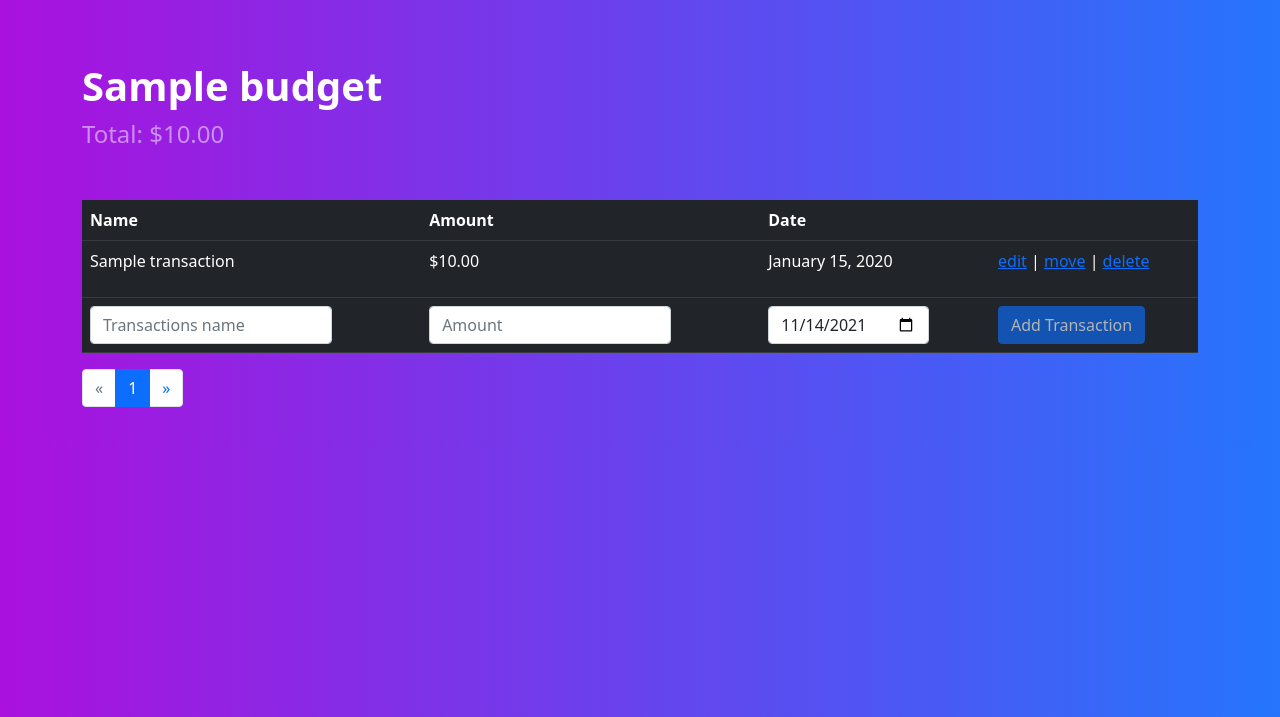
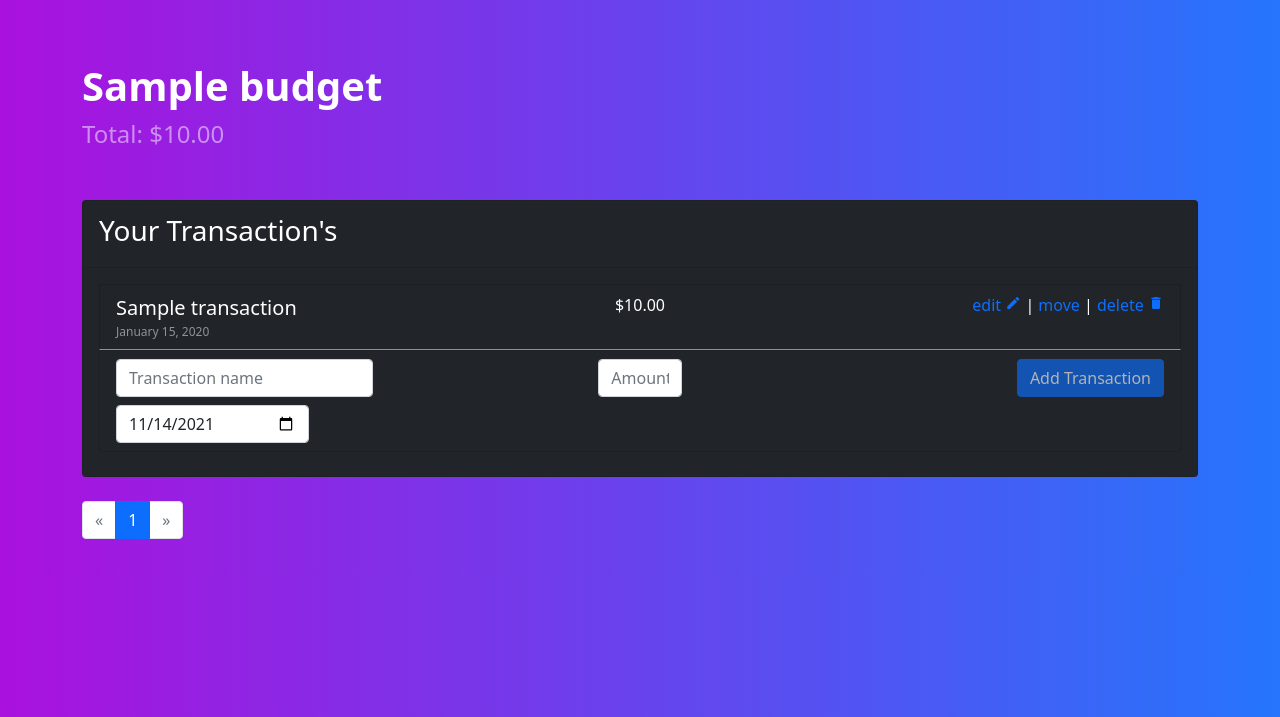
Before and after one commit to niklasbaumgardner/FinancialApp, a Flask app: page /view_budget/1 in a window 1280 px wide. Shown: the part 56-773 px from the top of the page. Run offline with Flask 2, Linux system fonts and the light colour scheme; a user stored in the database is signed in; tables that the repository leaves empty hold one stand-in row (values such as "Sample post").

Commit message:
no duplicate budgets and redid transactions table

```diff
--- a/finapp/static/css/dashboard.css
+++ b/finapp/static/css/dashboard.css
@@ -28,3 +28,19 @@
 .mr-24 {
     margin-right: 24px;
 }
+
+.fs-75 {
+    font-size: .75rem !important;
+}
+
+.no-underline {
+    text-decoration: none;
+}
+
+.border-transparent {
+    border-bottom: 1px solid rgba(255,255,255,.5);
+}
+
+.w-40 {
+    width: 40%;
+}
--- a/finapp/templates/base.html
+++ b/finapp/templates/base.html
@@ -10,6 +10,7 @@
         <link href="/static/css/navbar.css" rel="stylesheet">
         <link href="/static/css/signin.css" rel="stylesheet">
         <link href="/static/css/dashboard.css" rel="stylesheet">
+        <link href="https://fonts.googleapis.com/icon?family=Material+Icons" rel="stylesheet">
 
         <link rel="icon" type="image/png" href="{% block icon %}/static/images/pig.png{% endblock icon %}"/>
         <!-- <link rel="stylesheet" href="/static/css/main.css"> -->
--- a/finapp/templates/viewbudget.html
+++ b/finapp/templates/viewbudget.html
@@ -99,36 +99,49 @@
 
     <div class="container-fluid">
         <div class="container">
-            <div class="table-responsive">
-                <table class="table table-dark">
-                    <tr class="table-dark">
-                        <th class="table-dark ">Name</th><th class="table-dark">Amount</th><th class="table-dark">Date</th><th></th>
-                    </tr>
+            <div class="card h-100 mb-4 bg-dark">
+                <div class="card-header pb-0 px-3 bg-dark">
+                    <p class="fs-3 text-white">Your Transaction's</p>
+                </div>
+                <div class="card-body bg-dark">
+                    <ul class="list-group">
                         {% for trans in transactions.items %}
                             <form method="POST" id="trans{{ trans.id }}" action="{{ url_for('home.edit_transaction', b_id=budget.id, t_id=trans.id) }}">
                                 <input id="page" name="page" value="{{ transactions.page }}" hidden>
-                            <tr class="table-dark">
-                                <td class="table-dark">
-                                    <p class="show-not-edit-{{ trans.id }}" id="name{{ trans.id }}" style="padding:0;">{{ trans.name }}</p>
-                                    <input class="show-edit-{{ trans.id }} form-control w-75" type="text" id="editName{{ trans.id }}" name="editName{{ trans.id }}" value="{{ trans.name }}" hidden>
-                                </td>
-                                <td class="table-dark">
-                                    <p class="show-not-edit-{{ trans.id }}" id="amount{{ trans.id }}" style="padding:0;">{{ format_to_money_string(trans.amount) }}</p>
-                                    <input class="show-edit-{{ trans.id }} form-control w-75" type="text" id="editAmount{{ trans.id }}" name="editAmount{{ trans.id }}" value="{{ trans.amount }}" hidden>
-                                </td>
-                                <td class="table-dark">
-                                    <p class="show-not-edit-{{ trans.id }}" style="padding:0;">{{ trans.date.strftime("%B %d, %Y") }}</p>
+                                <li class="list-group-item bg-dark border-transparent">
+                                    <div class="row">
+                                        <div class="col">
+                                            <div class="d-flex">
+                                                <div class="d-flex flex-column">
+                                                    <p class="show-not-edit-{{ trans.id }} fs-5 my-0 text-white ">{{ trans.name }}</p>
+                                                    <input class="show-edit-{{ trans.id }} form-control mb-2" type="text" id="editName{{ trans.id }}" name="editName{{ trans.id }}" value="{{ trans.name }}" hidden>
+                                                    <span class="show-not-edit-{{ trans.id }} fs-75 text-white-50">{{ trans.date.strftime("%B %d, %Y") }}</span>
                                                     <input class="show-edit-{{ trans.id }} form-control w-75" type="date" id="editDate{{ trans.id }}" name="editDate{{ trans.id }}" value="{{ trans.date.strftime('%Y-%m-%d') }}" hidden>
-                                </td>
-                                <td class="table-dark">
-                                    <span class="show-not-edit-{{ trans.id }}"><a class="show-not-edit-{{ trans.id }}" style="padding:0;" href="javascript:void(0);" onclick="editTransaction('{{ trans.id }}')">edit</a> | </span>
-                                    <a class="show-not-edit-{{ trans.id }}" style="padding:0;" href="javascript:void(0);" onclick="moveTransaction('{{ trans.id }}')">move</a>
-                                    <a class="show-edit-{{ trans.id }}" style="padding:0;" href="javascript:void(0);" onclick="document.getElementById('trans{{ trans.id }}').submit();" hidden>update</a>
+                                                </div>
+                                            </div>
+                                        </div>
+                                        <div class="col">
+                                            <div class="d-flex justify-content-center">
+                                                <p class="show-not-edit-{{ trans.id }} fs-6 text-white">
+                                                    {{ format_to_money_string(trans.amount) }}
+                                                </p>
+                                                <input class="show-edit-{{ trans.id }} form-control w-25" type="text" id="editAmount{{ trans.id }}" name="editAmount{{ trans.id }}" value="{{ trans.amount }}" hidden>
+                                            </div>
+                                        </div>
+                                        <div class="col text-white">
+                                            <div class="d-flex justify-content-end">
+                                                <div class="fs-6">
+                                                    <span class="show-not-edit-{{ trans.id }}"><a class="show-not-edit-{{ trans.id }} no-underline p-0" href="javascript:void(0);" onclick="editTransaction('{{ trans.id }}')">edit <i class="material-icons fs-6">edit</i></a> | </span>
+                                                    <a class="show-not-edit-{{ trans.id }} no-underline p-0" href="javascript:void(0);" onclick="moveTransaction('{{ trans.id }}')">move</a>
+                                                    <a class="show-edit-{{ trans.id }} no-underline p-0" href="javascript:void(0);" onclick="document.getElementById('trans{{ trans.id }}').submit();" hidden>update</a>
                                                     |
-                                    <a class="show-not-edit-{{ trans.id }}" style="padding:0;" href="javascript:void(0);" onclick="deleteTransaction('{{ trans.id }}')">delete</a>
-                                    <a class="show-edit-{{ trans.id }}" style="padding:0;" href="javascript:void(0);" onclick="cancelEdit('{{ trans.id }}')" hidden>cancel</a>
-                                </td>
-                            </tr>
+                                                    <a class="show-not-edit-{{ trans.id }} no-underline p-0" href="javascript:void(0);" onclick="deleteTransaction('{{ trans.id }}')">delete <i class="material-icons fs-6">delete</i></a>
+                                                    <a class="show-edit-{{ trans.id }} no-underline p-0" href="javascript:void(0);" onclick="cancelEdit('{{ trans.id }}')" hidden>cancel</a>
+                                                </div>
+                                            </div>
+                                        </div>
+                                    </div>
+                                </li>
                             </form>
                             <div id="delete_id{{ trans.id }}" class="modal" style="display: none;">
                                 <div class="modal-dialog">
@@ -182,20 +195,32 @@
 
                                 </div>
                             </div>
-
                         {% endfor %}
-                    <tr class="table-dark">
-                        <td class="table-dark"><input class="form-control w-75" type="text" form="addTransaction" id="name" name="name" placeholder="Transactions name" required></td>
-                        <td class="table-dark"><input class="form-control w-75" type="text" form="addTransaction" id="amount" name="amount" placeholder="Amount" required></td>
-                        <td class="table-dark"><input class="form-control w-75" type="date" form="addTransaction" id="date" name="date" required></td>
-                        <td class="table-dark"><form id="addTransaction" method="POST" action="{{ url_for('home.budget_transaction') }}"><input name="budget" value="{{ budget.id }}" hidden><input class="btn btn-primary" id="transSubmit" type="submit" value="Add Transaction" disabled></form></td>
-
-                    </tr>
-                </table>
-
+                        <li class="list-group-item mb-2 bg-dark">
+                            <div class="row">
+                                <div class="col">
+                                    <div class="d-flex">
+                                        <div class="d-flex flex-column">
+                                            <input class="form-control mb-2" type="text" form="addTransaction" id="name" name="name" placeholder="Transaction name" required>
+                                            <input class="form-control w-75" type="date" form="addTransaction" id="date" name="date" required>
                                         </div>
-            <!-- <h1>{{ transactions.page }}, {{ transactions.total / transactions.per_page }}, {{ transactions.page == transactions.total / transactions.per_page }}</h1> -->
-
+                                    </div>
+                                </div>
+                                <div class="col">
+                                    <div class="d-flex justify-content-center">
+                                        <input class="form-control w-25" type="text" form="addTransaction" id="amount" name="amount" placeholder="Amount" required>
+                                    </div>
+                                </div>
+                                <div class="col text-white">
+                                    <div class="d-flex justify-content-end">
+                                        <form id="addTransaction" method="POST" action="{{ url_for('home.budget_transaction') }}"><input name="budget" value="{{ budget.id }}" hidden><input class="btn btn-primary" id="transSubmit" type="submit" value="Add Transaction" disabled></form>
+                                    </div>
+                                </div>
+                            </div>
+                        </li>
+                    </ul>
+                </div>
+            </div>
             <nav aria-label="...">
                 <ul class="pagination">
                     {% if transactions.page > 1 %}
@@ -223,7 +248,7 @@
 
                         {% endif %}
                     {% endfor %}
-                    {% if transactions.page == transactions.total / transactions.per_page or transactions.total == 0 %}
+                    {% if transactions.page == (transactions.total // transactions.per_page) + (transactions.total % transactions.per_page > 0) or transactions.total < 11 %}
                         <li class="page-item disabled">
                             <a class="page-link" href="#" aria-label="Next">
                                 <span aria-hidden="true">&raquo;</span>
@@ -238,7 +263,6 @@
                     {% endif %}
                 </ul>
             </nav>
-
         </div>
     </div>
 
```
Also changed, not shown: finapp/home/home.py (+65 -49 lines), finapp/templates/index.html (+23 -6 lines). Lines whose indentation alone changed are shown as unchanged.
